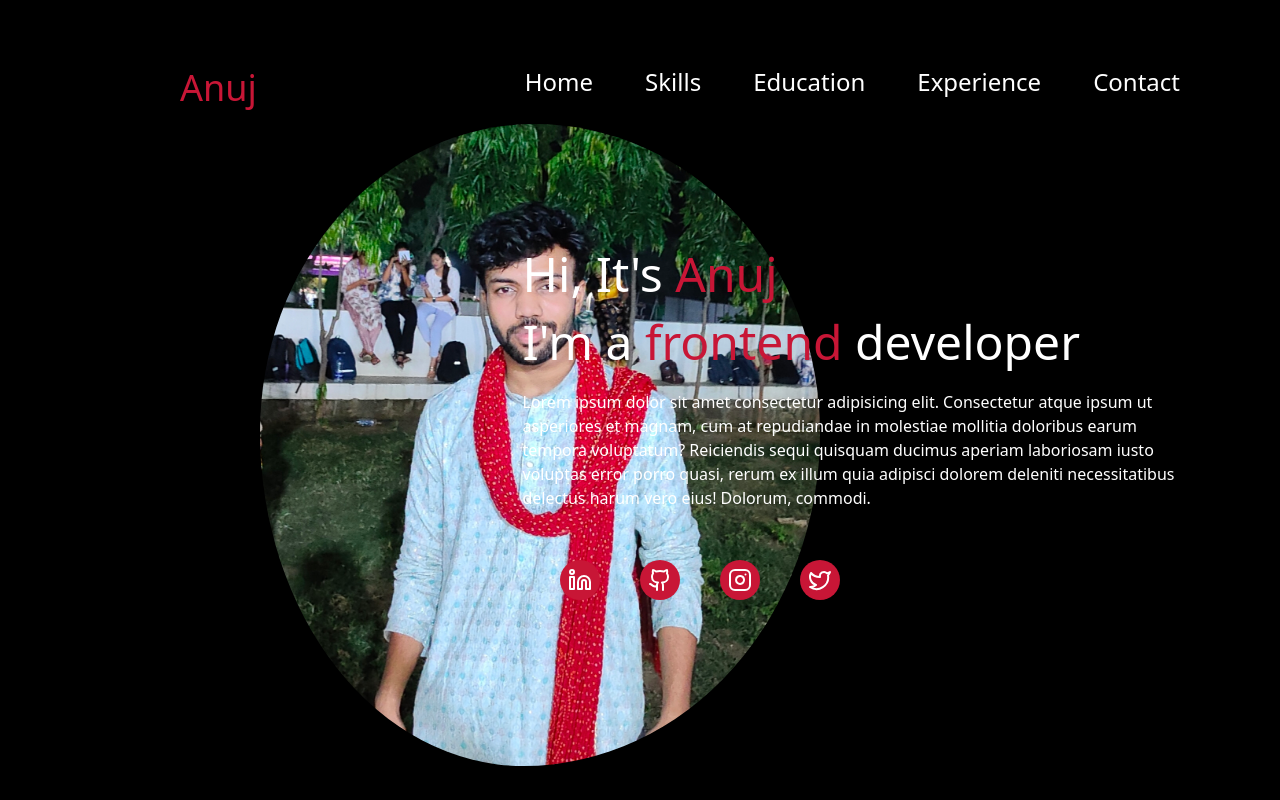
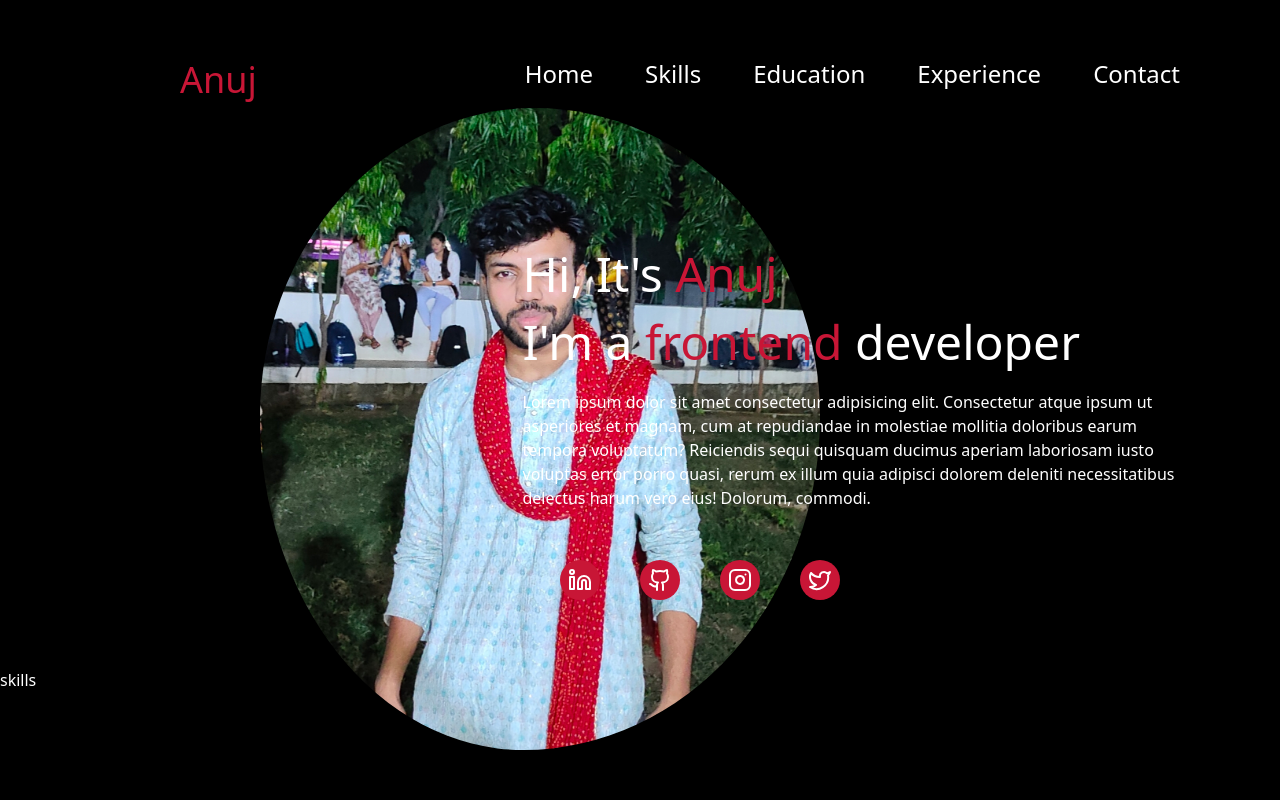
Before and after one commit to anujtaywade/Portfolio, a React (Vite) app: page / in a window 1280 px wide. Built offline with nearby package versions, Linux system fonts and the light colour scheme.

Commit message:
router changes

```diff
--- a/package.json
+++ b/package.json
@@ -13,7 +13,8 @@
     "@tailwindcss/vite": "^4.1.3",
     "lucide-react": "^0.488.0",
     "react": "^19.0.0",
-    "react-dom": "^19.0.0"
+    "react-dom": "^19.0.0",
+    "react-router-dom": "^7.5.0"
   },
   "devDependencies": {
     "@eslint/js": "^9.21.0",
--- a/src/App.jsx
+++ b/src/App.jsx
@@ -1,5 +1,11 @@
 import './App.css'
+import { createBrowserRouter } from 'react-router-dom';
+
 import Navbar from './components/navbar';
+import Skills from './pages/skills';
+import Home from './pages/home';
+
+
 function App() {
 
 
@@ -7,6 +13,12 @@ function App() {
   return (
 <div className='min-h-screen bg-black text-white'>
 <Navbar></Navbar>
+<Skills/>
+
+
+
+
+
 </div>
  )
 }
--- a/src/components/Navbar.jsx
+++ b/src/components/Navbar.jsx
@@ -3,6 +3,7 @@ import { Instagram } from 'lucide-react';
 import { Linkedin } from 'lucide-react';
 import { Github } from 'lucide-react';
 import { Twitter } from 'lucide-react';
+
 
 const Navbar = () => {
 let handlelinkdin=()=>{
@@ -23,7 +24,7 @@ let handleTwitter=()=>{
 
 return (
     <div >
-    <div className="flex justify-between items-center px-10 py-4 text-white bg-black pr-25">
+    <div className="flex justify-between items-center px-10 py-2 text-white bg-black pr-25">
 
       <div className="text-4xl text-[#C81636] pt-13 px-35 ">
         Anuj
--- /dev/null
+++ b/src/pages/home.jsx
@@ -0,0 +1,13 @@
+import React from 'react';
+
+const Home = () => {
+
+
+    return (
+        <div>
+
+        </div>
+    );
+}
+
+export default Home;
--- /dev/null
+++ b/src/pages/skills.jsx
@@ -0,0 +1,13 @@
+import React from 'react';
+
+const Skills = () => {
+
+
+    return (
+        <div>
+        <h1>skills</h1>
+        </div>
+    );
+}
+
+export default Skills;
```
Also changed, not shown: skills page.png (added), 1 other file (tests, documents, lock files or other folders).
